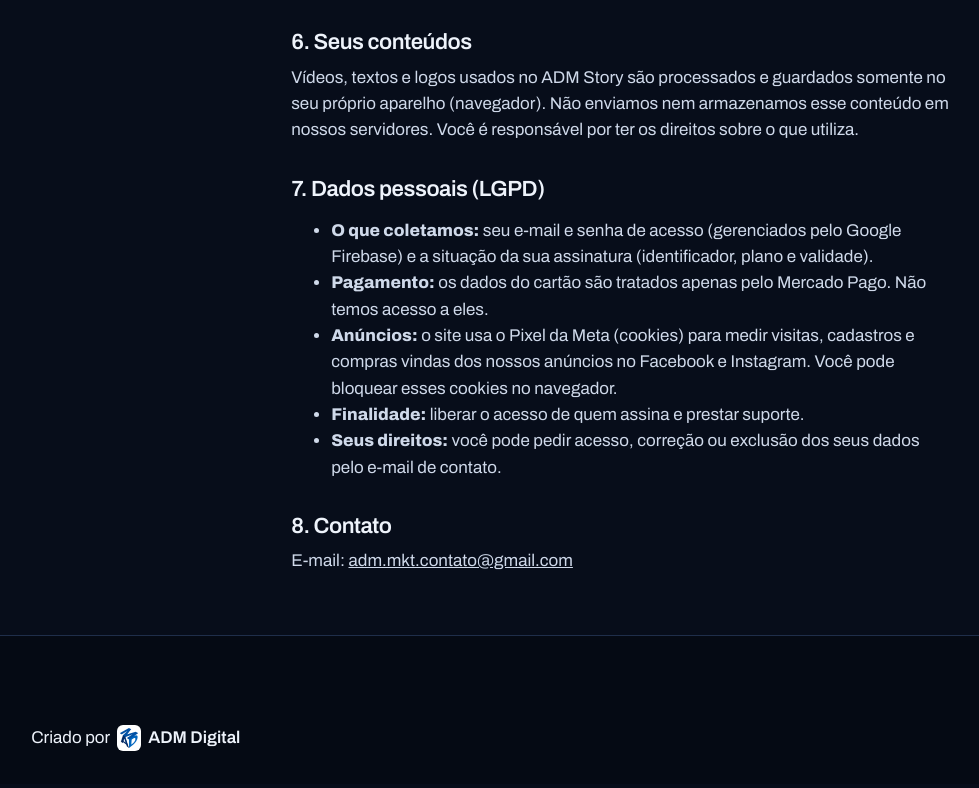
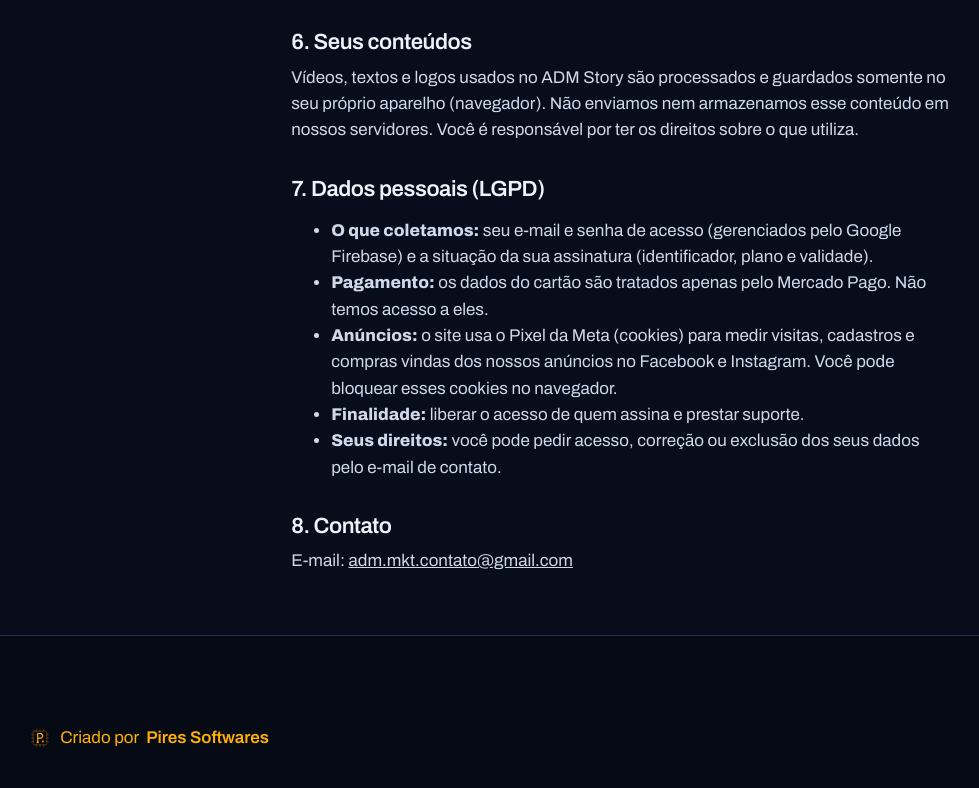
Before and after one commit to admmkt/admstory, a plain HTML site: page termos.html in a window 1280 px wide. Shown: the part 1181-1969 px from the top of the page, without its empty margins (20-999 px from the left). Drawn offline with Linux system fonts and the light colour scheme.

Commit message:
Assinatura única Pires Softwares

```diff
--- a/termos.html
+++ b/termos.html
@@ -52,7 +52,7 @@
   <p>E-mail: <a href="mailto:adm.mkt.contato@gmail.com">adm.mkt.contato@gmail.com</a></p>
 </main>
 <footer class="foot">
-  <span class="madeby">Criado por <img src="img/adm-digital.png" alt="" width="18" height="20"> <b>ADM Digital</b></span>
+  <span class="madeby" style="color:#FFB000"><svg viewBox="0 0 100 100" width="18" height="18" aria-hidden="true" style="vertical-align:-2px;margin-right:4px"><g stroke="#7A4B00" stroke-width="4" stroke-linecap="round" fill="none"><path d="M30 4V12M30 88V96M4 30H12M88 30H96M50 4V12M50 88V96M4 50H12M88 50H96M70 4V12M70 88V96M4 70H12M88 70H96"/><rect x="12" y="12" width="76" height="76" rx="8"/></g><g transform="translate(13 12) scale(.72)"><path d="M34 86V18H60L72 30V42L60 54H34" fill="none" stroke="#FFB000" stroke-width="9" stroke-linejoin="round" stroke-linecap="round"/><circle cx="34" cy="86" r="8" fill="#FFB000"/></g><rect x="62" y="64" width="8" height="10" fill="#FFB000"/></svg>Criado por <b style="color:#FFB000">Pires Softwares</b></span>
 </footer>
 </body>
 </html>
```
Also changed, not shown: app/index.html (+1 -1 lines), index.html (+0 -1 lines).
